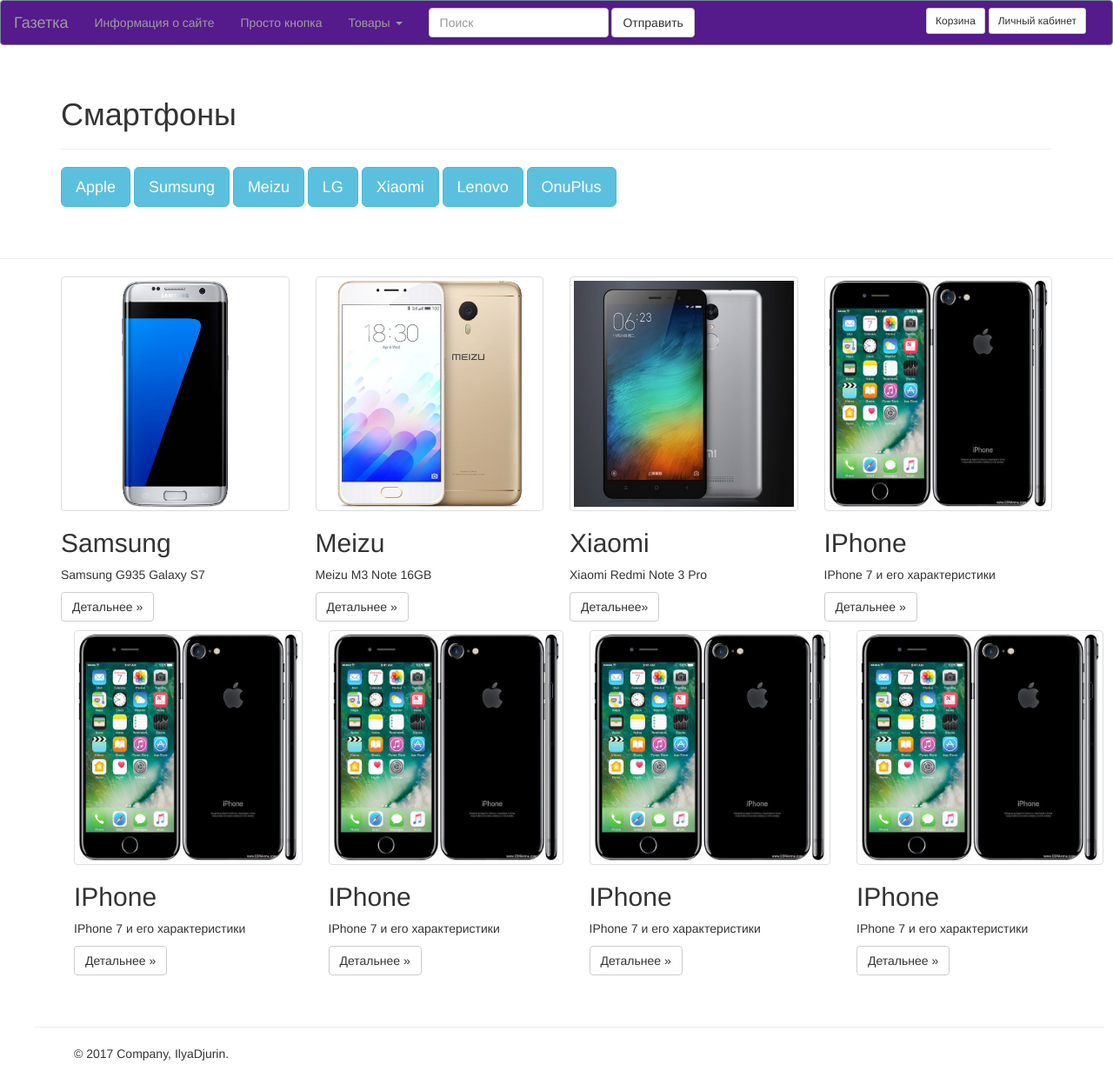
After one commit to IlyaDjurin/diplom-project, a Flask app: page /smart/ in a window 1280 px wide. The commit adds this page. Shown: the whole page at 87% size. Run offline with Flask 2, Linux system fonts and the light colour scheme; some libraries are stand-ins or nearby versions.

Commit message:
добавлена страница со смартфонами

```diff
--- a/server.py
+++ b/server.py
@@ -1,5 +1,5 @@
 from flask import Flask , render_template, request
-from db_magazina import Kategor, Tovar
+from db_magazina import Kategor, Tovar, Tovar_photo
 
 
 my_flask_app = Flask(__name__)
@@ -20,13 +20,19 @@ def log1():
 def login():
 		return render_template('login.html',email=request.form.get("email"), password=request.form.get("passwd"))
 
-@my_flask_app.route('/category/<int:cat_id>')
-def category(cat_id):
-	t = Tovar
-	my_tovar = t.query.filter(Tovar.kategory_id == cat_id).all()
-	for m in my_tovar:
-		print(m.tovar_name)
-	return "ok"
+@my_flask_app.route('/smart/', methods = ['get'])
+def category():
+	t = Tovar()
+	t1=Tovar_photo()
+	c=t1.query.get(2).tovarphoto_image
+	print(c)
+	a=t.query.get(5).tovar_name
+	b=t.query.get(5).tovar_info
+
+	return render_template('smartfons.html', baza = a , baza1 = b , baza2 = c , baza3 =  t1.query.get(3).tovarphoto_image, \
+		 baza4 = t1.query.get(3).tovari.tovar_info ,  baza5 = t1.query.get(3).tovari.tovar_name,\
+		 baza6 = t1.query.get(4).tovarphoto_image , baza7 = t1.query.get(4).tovari.tovar_info ,baza8 = t1.query.get(4).tovari.tovar_name,\
+		 baza9 = t1.query.get(5).tovarphoto_image , baza10 = t1.query.get(5).tovari.tovar_info ,baza11 = t1.query.get(5).tovari.tovar_name)
 
 if 	__name__ == "__main__":
 	my_flask_app.run(debug=True)
--- a/static/css/main.css
+++ b/static/css/main.css
@@ -14,3 +14,7 @@
 .carousel-inner{
 	height: 350px;
 }
+
+.img-thumbnail{
+	height: 270px;
+}
--- a/templates/index.html
+++ b/templates/index.html
@@ -34,7 +34,7 @@
 </div>
 {% endblock %}
 
-
+<div class="page-header"></div>
 <div class="container">
  <div class="footer">
         <p> &copy; 2017 Company, IlyaDjurin.</p>
--- a/templates/navigation.html
+++ b/templates/navigation.html
@@ -20,7 +20,7 @@
         <li class="dropdown">
           <a href="#" class="dropdown-toggle" data-toggle="dropdown" role="button" aria-haspopup="true" aria-expanded="false">Товары <span class="caret"></span></a>
           <ul class="dropdown-menu">
-            <li><a href="#">Смартфоны</a></li>
+            <li><a href="/smart/">Смартфоны</a></li>
             <li><a href="#">Бытовая техника</a></li>
             <li><a href="#">Автотовары</a></li>
             <li><a href="#">Просто кнопка</a></li>
--- /dev/null
+++ b/templates/smartfons.html
@@ -0,0 +1,95 @@
+{% extends "index.html" %}
+
+{% import "login_menu.html" as container %}
+
+{% block title %}Smart{% endblock %}
+{% block inf_gl_s %}
+{% block content %}{% endblock %}
+
+<div class="container">
+<div class="page-header">
+        <h1>Смартфоны</h1>
+      </div>
+      <p>
+        <button type="button" class="btn btn-lg btn-info">Apple</button>
+        <button type="button" class="btn btn-lg btn-info">Sumsung</button>
+        <button type="button" class="btn btn-lg btn-info">Meizu</button>
+        <button type="button" class="btn btn-lg btn-info">LG</button>
+        <button type="button" class="btn btn-lg btn-info">Xiaomi</button>
+        <button type="button" class="btn btn-lg btn-info">Lenovo</button>
+        <button type="button" class="btn btn-lg btn-info">OnuPlus</button>
+      </p>
+</div>
+
+
+<div class="page-header"></div>
+ <div class="container marketing" role="form" method="get" action="/smart/">
+
+
+      <!-- Three columns of text below the carousel -->
+      <div class="row">
+
+        <div class="col-lg-3">
+          <img class="img-thumbnail" src="{{baza3}}" alt="Generic placeholder image">
+
+
+          <h2>{{baza5}}</h2>
+          <p>{{baza4}}</p>
+          <p><a class="btn btn-default" href="#" role="button">Детальнее &raquo;</a></p>
+        </div><!-- /.col-lg-4 -->
+
+        <div class="col-lg-3">
+          <img class="img-thumbnail" src="{{baza6}}" alt="Generic placeholder image">
+          <h2>{{baza8}}</h2>
+          <p>{{baza7}}</p>
+          <p><a class="btn btn-default" href="#" role="button">Детальнее &raquo;</a></p>
+        </div><!-- /.col-lg-4 -->
+        <div class="col-lg-3">
+           <img class="img-thumbnail" src="{{baza9}}" alt="Generic placeholder image">
+          <h2>{{baza11}}</h2>
+          <p>{{baza10}}</p>
+          <p><a class="btn btn-default" href="#" role="button">Детальнее&raquo;</a></p>
+        </div><!-- /.col-lg-4 -->
+        <div class="col-lg-3">
+          <img class="img-thumbnail" src= "{{ baza2 }}" alt="Generic placeholder image">
+          <h2>{{ baza }}</h2>
+          <p>{{ baza1 }}</p>
+          <p><a class="btn btn-default" href="#" role="button">Детальнее &raquo;</a></p>
+        </div><!-- /.col-lg-4 -->
+      </div><!-- /.row -->
+
+ <div class="container marketing">
+
+      <!-- Three columns of text below the carousel -->
+      <div class="row">
+         <div class="col-lg-3">
+          <img class="img-thumbnail" src= "{{ baza2 }}" alt="Generic placeholder image">
+          <h2>{{ baza }}</h2>
+          <p>{{ baza1 }}</p>
+          <p><a class="btn btn-default" href="#" role="button">Детальнее &raquo;</a></p>
+        </div><!-- /.col-lg-4 -->
+        <div class="row">
+         <div class="col-lg-3">
+          <img class="img-thumbnail" src= "{{ baza2 }}" alt="Generic placeholder image">
+          <h2>{{ baza }}</h2>
+          <p>{{ baza1 }}</p>
+          <p><a class="btn btn-default" href="#" role="button">Детальнее &raquo;</a></p>
+        </div><!-- /.col-lg-4 -->
+        <div class="row">
+         <div class="col-lg-3">
+          <img class="img-thumbnail" src= "{{ baza2 }}" alt="Generic placeholder image">
+          <h2>{{ baza }}</h2>
+          <p>{{ baza1 }}</p>
+          <p><a class="btn btn-default" href="#" role="button">Детальнее &raquo;</a></p>
+        </div><!-- /.col-lg-4 -->
+        <div class="row">
+         <div class="col-lg-3">
+          <img class="img-thumbnail" src= "{{ baza2 }}" alt="Generic placeholder image">
+          <h2>{{ baza }}</h2>
+          <p>{{ baza1 }}</p>
+          <p><a class="btn btn-default" href="#" role="button">Детальнее &raquo;</a></p>
+        </div><!-- /.col-lg-4 -->
+      </div><!-- /.row -->
+
+
+{% endblock %}
```
Also changed, not shown: internet_magaz.sqlite, static/img/iphone.jpg (added), static/img/meizu.jpg (added), static/img/samsung.jpg (added), static/img/xiaomi.jpg (added).
